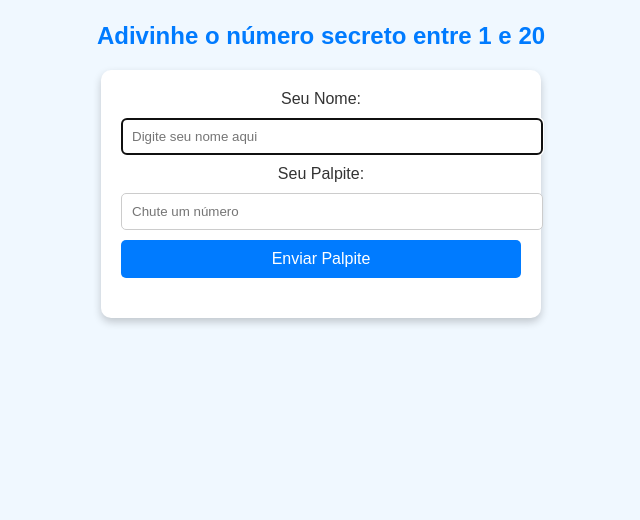
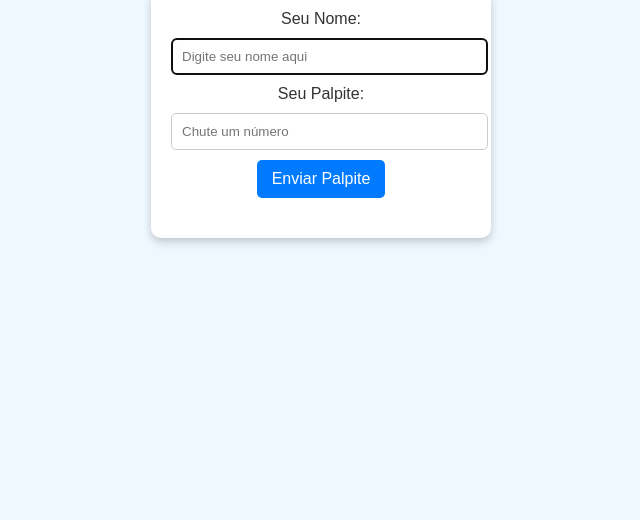
Before and after one commit to lj1981/Jogo_Adivinho, a plain HTML site: page index.html in a window 1280 px wide. Shown: the part 280-800 px from the top of the page, without its empty margins (319-959 px from the left). Drawn offline with Linux system fonts and the light colour scheme.

Commit message:
Add files via upload

```diff
--- a/index.html
+++ b/index.html
@@ -13,17 +13,11 @@
       flex-direction: column;
       align-items: center;
       justify-content: center;
-      height: 100vh; /* Ajusta para toda a altura da tela */
+      height: 80vh;
       margin: 0;
-      padding: 0;
     }
     h1 {
       color: #007BFF;
-      font-size: 2rem; /* Tamanho de fonte adaptável */
-    }
-    h2 {
-      color: #007BFF;
-      font-size: 1.5rem;
     }
     .game-container {
       background: #ffffff;
@@ -32,14 +26,14 @@
       padding: 20px;
       text-align: center;
       width: 90%;
-      max-width: 400px; /* Largura máxima para telas maiores */
+      max-width: 300px;
     }
     input {
       margin: 10px 0;
       padding: 10px;
       border: 1px solid #ccc;
       border-radius: 5px;
-      width: 100%; /* Garante que o campo ocupe toda a largura disponível */
+      width: calc(100% - 5px);
     }
     button {
       padding: 10px 15px;
@@ -49,7 +43,6 @@
       color: #ffffff;
       font-size: 16px;
       cursor: pointer;
-      width: 100%; /* Botão ocupa toda a largura */
     }
     button:hover {
       background-color: #0056b3;
@@ -58,39 +51,20 @@
       margin-top: 20px;
       font-size: 18px;
     }
-
     /* Remove as setas do input tipo number */
     input[type="number"]::-webkit-inner-spin-button,
     input[type="number"]::-webkit-outer-spin-button {
       -webkit-appearance: none;
       margin: 0;
     }
-
     input[type="number"] {
-      -moz-appearance: textfield;
-    }
-
-    /* Media Queries para telas menores */
-    @media (max-width: 600px) {
-      h1 {
-        font-size: 1.8rem;
-      }
-      h2 {
-        font-size: 1.3rem;
-      }
-    }
-
-    /* Media Queries para telas grandes */
-    @media (min-width: 1200px) {
-      .game-container {
-        width: 50%;
-      }
+      -moz-appearance: textfield; /* Para navegadores baseados em Firefox */
     }
   </style>
 </head>
 <body>
   <h1>Jogo de Adivinhação</h1>
-  <h2>Adivinhe o número secreto entre 1 e 20</h2>
+  <h2>Adivinhe o numero secreto entre 1 a 20</h2>
   <div class="game-container">
     <label for="name">Seu Nome:</label>
     <input type="text" id="name" placeholder="Digite seu nome aqui" autofocus>
--- a/style.css
+++ b/style.css
@@ -57,7 +57,7 @@ body::before {
     background: #1875E8;
     padding: 16px 24px;
     width: 100%;
-    font-size: 24px;
+    font-size: 20px;
     font-weight: 700;
     border: none;
     margin-top: 16px;
```
